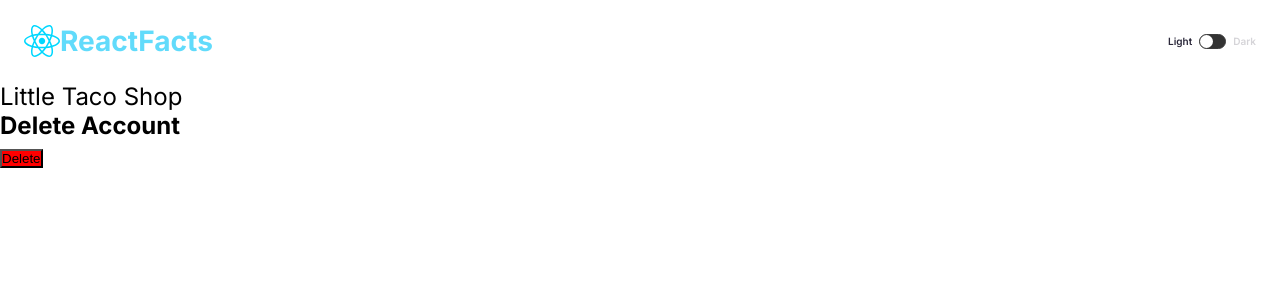
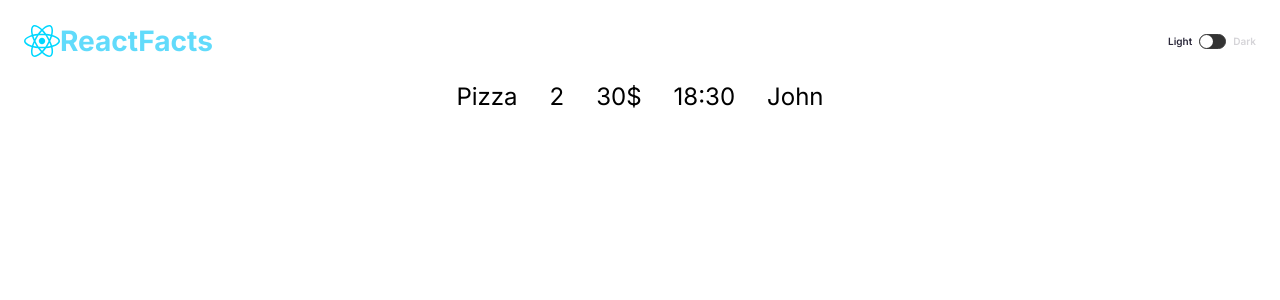
Before and after one commit to 874bowen/react-info, a React (Vite) app: page / in a window 1280 px wide. Shown: the top 300 px of the page. Built offline with nearby package versions, Linux system fonts and the light colour scheme.

Commit message:
Dynamic children manipulation with React.Children & React.cloneElement

```diff
--- /dev/null
+++ b/src/components/DynamicChildrenManip.tsx
@@ -0,0 +1,40 @@
+import React from "react";
+import "../index.css"
+
+const Row = ({ children, spacing }: any) => {
+
+   console.log(children)
+
+   const childStyle = {
+      marginLeft: `${spacing}px`
+   }
+
+   return (
+      <div className="Row">
+         {React.Children.map(children, (child, index ) =>{
+            return React.cloneElement(child, {
+               style: {
+                  ...child.props.style,
+                  ...(index > 0 ? childStyle: {})
+               }
+            })
+         })}
+      </div>
+   )
+}
+
+const DynamicChildrenManip = () => {
+   return(
+      <div className="App">
+         <Row spacing={32}>
+            <p>Pizza</p>
+            <p>2</p>
+            <p>30$</p>
+            <p>18:30</p>
+            <p>John</p>
+         </Row>
+      </div>
+   )
+}
+
+export default DynamicChildrenManip;
--- a/src/components/Main.tsx
+++ b/src/components/Main.tsx
@@ -1,12 +1,14 @@
 import React from "react"
 import ReactLogo from "../assets/react_gray.svg"
 import ComponentComposition from "./ComponentComposition"
+import DynamicChildrenManip from "./DynamicChildrenManip"
 
 import "./Main.css"
 
 const Main = (props: any) => {
    return (
-      <ComponentComposition />
+      <DynamicChildrenManip />
+      // <ComponentComposition />
       // <main className={props.darkMode ? "dark": "light"} >
       //    <h1>Fun facts about React</h1>
       //    <ul className="main__ul">
--- a/src/index.css
+++ b/src/index.css
@@ -75,6 +75,10 @@ footer{
   bottom: 0;
 }
 
+.Row {
+  display: flex;
+  justify-content: center;
+}
 
 /* :root {
   font-family: Inter, Avenir, Helvetica, Arial, sans-serif;
```
